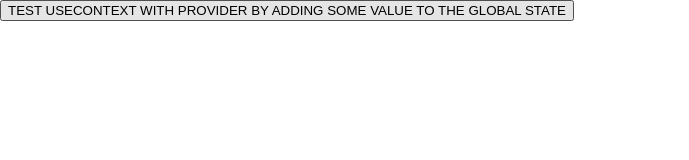
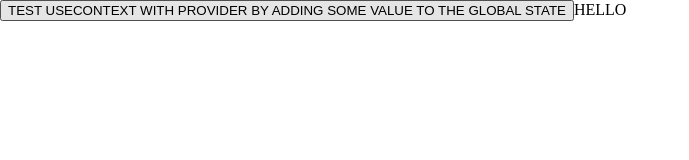
Before and after one commit to MiguelGarcia98GitHub/Frontend_Group_Project_Base, a React (Create React App) app: page / in a window 1280 px wide. Shown: the top 160 px of the page, without its empty margins (0-689 px from the left). Built offline with nearby package versions, Linux system fonts and the light colour scheme.

Commit message:
Fixed basic test to be working again, Sonarcloud working again

```diff
--- a/src/App.tsx
+++ b/src/App.tsx
@@ -5,7 +5,10 @@ function App() {
     return (
         <div className="app">
             <UserContextProvider>
-                <TestProviderButton />
+                <>
+                    <TestProviderButton />
+                    HELLO
+                </>
             </UserContextProvider>
         </div>
     );
```
